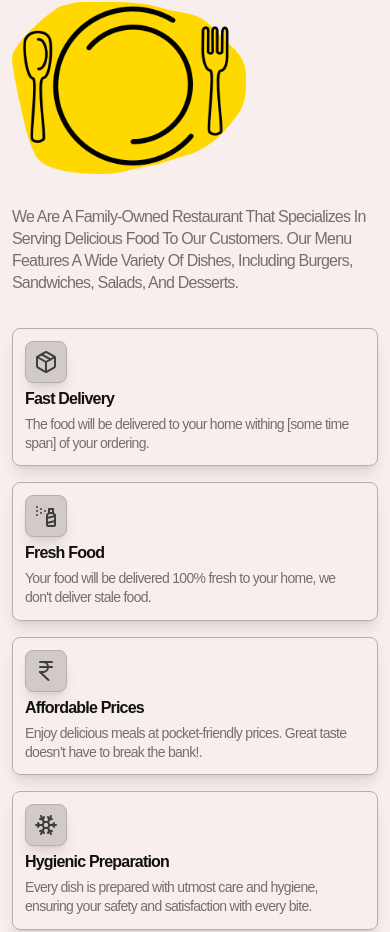
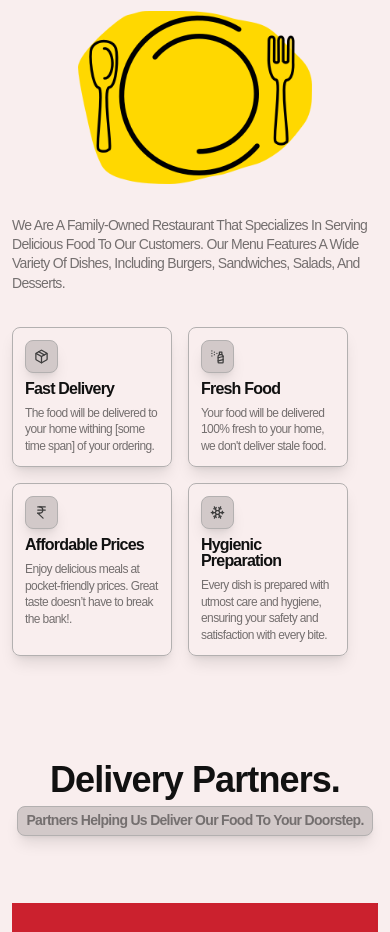
Before and after one commit to PrgVaibhav/roadstove, a React (Vite) app: page / in a window 390 px wide. Shown: the part 1052-1984 px from the top of the page. Built offline with nearby package versions, Linux system fonts and the light colour scheme; a web font is replaced by a local one.

Commit message:
changes done

```diff
--- a/src/helper/data/data.tsx
+++ b/src/helper/data/data.tsx
@@ -45,27 +45,27 @@ export const AboutData: ABOUT_DATA[] = [
     title: "Fast Delivery",
     description:
       "The food will be delivered to your home withing [some time span] of your ordering.",
-    icon: <Package />,
+    icon: <Package size={15} />,
   },
   {
     id: 2,
     title: "Fresh Food",
     description:
       "Your food will be delivered 100% fresh to your home, we don't deliver stale food.",
-    icon: <SprayCan />,
+    icon: <SprayCan size={15} />,
   },
   {
     id: 3,
     title: "Affordable Prices",
     description:
       "Enjoy delicious meals at pocket-friendly prices. Great taste doesn’t have to break the bank!.",
-    icon: <IndianRupeeIcon />,
+    icon: <IndianRupeeIcon size={15} />,
   },
   {
     id: 4,
     title: "Hygienic Preparation",
     description:
       "Every dish is prepared with utmost care and hygiene, ensuring your safety and satisfaction with every bite.",
-    icon: <Snowflake />,
+    icon: <Snowflake size={15} />,
   },
 ];
--- a/src/sections/about/AboutUs.tsx
+++ b/src/sections/about/AboutUs.tsx
@@ -20,7 +20,7 @@ export const AboutUs = () => {
       </div>
 
       <section className="flex flex-col sm:flex-row items-center justify-center gap-8  ">
-        <div className="w-full sm:w-[50%] h-auto object-contain ">
+        <div className="w-full sm:w-[50%] h-auto object-contain flex items-center justify-center">
           <img
             src={aboutUsLogo}
             alt=""
@@ -29,7 +29,7 @@ export const AboutUs = () => {
         </div>
 
         <div className="w-full sm:w-[50%]">
-          <p className="text-md sm:text-xl font-medium text-[#746f6f] leading-snug tracking-tighter capitalize ">
+          <p className="text-sm sm:text-xl font-medium text-[#746f6f] leading-snug tracking-tighter capitalize ">
             We are a family-owned restaurant that specializes in serving
             delicious food to our customers. Our menu features a wide variety of
             dishes, including burgers, sandwiches, salads, and desserts.
@@ -38,16 +38,16 @@ export const AboutUs = () => {
           <div className="cards flex flex-wrap items-stretch gap-4 mt-[4vh]">
             {AboutData.map((data) => (
               <div
-                className="card flex flex-col gap-2 border border-[#b3b0b0] p-3 w-full sm:w-[300px] shadow-lg rounded-lg"
+                className="card flex flex-col gap-2 border border-[#b3b0b0] p-3 w-[160px] sm:w-[300px] shadow-lg rounded-lg"
                 key={data.id}
               >
-                <div className="card-icon text-sm  sm:text-lg font-bold text-[#3d3d3d] leading-none tracking-tighter bg-[#d2c9c9] p-2 w-max rounded-lg shadow-lg border border-[#b3b0b0]">
+                <div className="card-icon text-sm sm:text-lg font-bold text-[#3d3d3d] leading-none tracking-tighter bg-[#d2c9c9] p-2 w-max rounded-lg shadow-lg border border-[#b3b0b0]">
                   {data.icon}
                 </div>
                 <div className="card-title text-md sm:text-xl font-bold text-[#111] leading-none tracking-tighter">
                   {data.title}
                 </div>
-                <div className="card-description text-sm sm:text-md font-medium text-[#746f6f] leading-snug tracking-tighter">
+                <div className="card-description text-xs sm:text-md font-medium text-[#746f6f] leading-snug tracking-tighter">
                   {data.description}
                 </div>
               </div>
--- a/src/sections/delivery/DeliveryPartners.tsx
+++ b/src/sections/delivery/DeliveryPartners.tsx
@@ -10,24 +10,24 @@ export const DeliveryPartners = () => {
       <div className="flex flex-col items-center justify-center  gap-2 w-full ">
         <h1
           id="hero-heading"
-          className="text-5xl font-bold text-[#111] leading-none tracking-tight"
+          className="text-4xl sm:text-5xl font-bold text-[#111] leading-none tracking-tight"
         >
           Delivery Partners.
         </h1>
-        <p className=" font-bold text-[#746f6f] leading-snug tracking-tighter capitalize bg-[#d2c9c9] px-2 py-1 w-max rounded-lg shadow-lg border border-[#b3b0b0]">
+        <p className=" text-sm font-bold text-[#746f6f] leading-snug tracking-tighter capitalize bg-[#d2c9c9] px-2 py-1 w-max rounded-lg shadow-lg border border-[#b3b0b0]">
           Partners helping us deliver our food to your doorstep.
         </p>
       </div>
 
       <div className="flex items-center justify-center gap-4 flex-wrap">
-        <div className="w-[35vw] h-auto flex items-center justify-center overflow-hidden">
+        <div className="w-full sm:w-[35vw] h-auto flex items-center justify-center overflow-hidden">
           <img
             src={zomato}
             alt="Zomato Logo"
             className="w-full h-full object-contain"
           />
         </div>
-        <div className="w-[39vw] h-auto   flex items-center justify-center overflow-hidden">
+        <div className="w-full sm:w-[39vw] h-auto   flex items-center justify-center overflow-hidden">
           <img
             src={swiggy}
             alt="Swiggy Logo"
```
